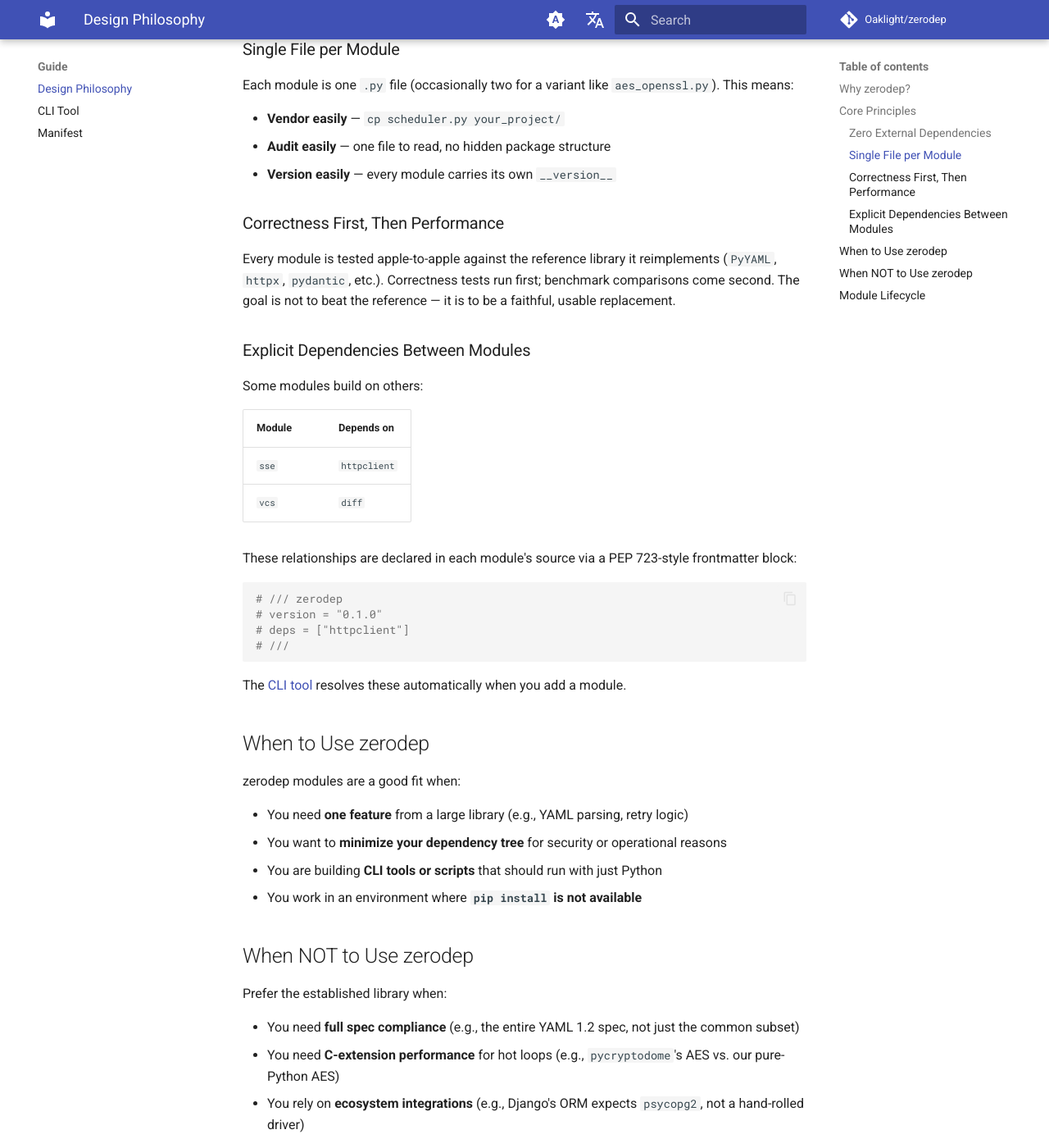
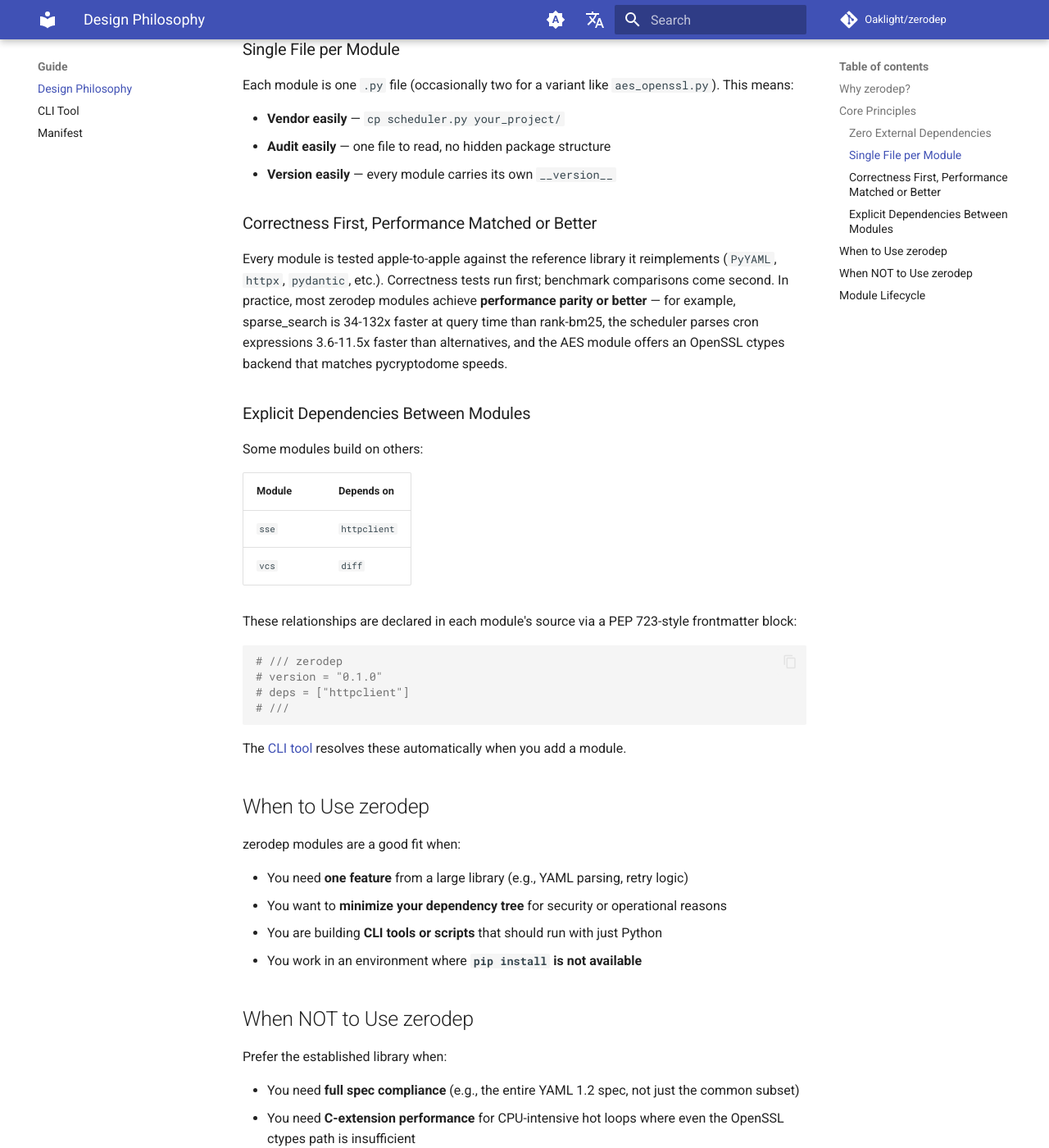
Before and after one commit to Oaklight/zerodep, an MkDocs documentation site: the page built from docs/guide/philosophy.md, in a window 1280 px wide and 1400 px high, scrolled down 758 px. Shown: the whole window at 82% size. Built offline with MkDocs 1.6.1 and Material for MkDocs 9.7.7, drawn with Linux system fonts in a browser that asks for light colours; comment, search, counter and statistics services are not loaded; some of the changed text lies outside the part shown.

Commit message:
update philosophy page: correct performance claims and examples
AES has OpenSSL ctypes backend (not pure-Python only), most modules
match or beat reference library performance, replace Django/psycopg2
example with generic ecosystem integration caveat.

```diff
--- a/docs/guide/philosophy.md
+++ b/docs/guide/philosophy.md
@@ -24,9 +24,9 @@ Each module is one `.py` file (occasionally two for a variant like `aes_openssl.
 - **Audit easily** — one file to read, no hidden package structure
 - **Version easily** — every module carries its own `__version__`
 
-### Correctness First, Then Performance
+### Correctness First, Performance Matched or Better
 
-Every module is tested apple-to-apple against the reference library it reimplements (`PyYAML`, `httpx`, `pydantic`, etc.). Correctness tests run first; benchmark comparisons come second. The goal is not to beat the reference — it is to be a faithful, usable replacement.
+Every module is tested apple-to-apple against the reference library it reimplements (`PyYAML`, `httpx`, `pydantic`, etc.). Correctness tests run first; benchmark comparisons come second. In practice, most zerodep modules achieve **performance parity or better** — for example, sparse_search is 34-132x faster at query time than rank-bm25, the scheduler parses cron expressions 3.6-11.5x faster than alternatives, and the AES module offers an OpenSSL ctypes backend that matches pycryptodome speeds.
 
 ### Explicit Dependencies Between Modules
 
@@ -62,8 +62,8 @@ zerodep modules are a good fit when:
 Prefer the established library when:
 
 - You need **full spec compliance** (e.g., the entire YAML 1.2 spec, not just the common subset)
-- You need **C-extension performance** for hot loops (e.g., `pycryptodome`'s AES vs. our pure-Python AES)
-- You rely on **ecosystem integrations** (e.g., Django's ORM expects `psycopg2`, not a hand-rolled driver)
+- You need **C-extension performance** for CPU-intensive hot loops where even the OpenSSL ctypes path is insufficient
+- You rely on **ecosystem integrations** (e.g., a framework that expects a specific library's API or plugin interface)
 
 ## Module Lifecycle
 
```
